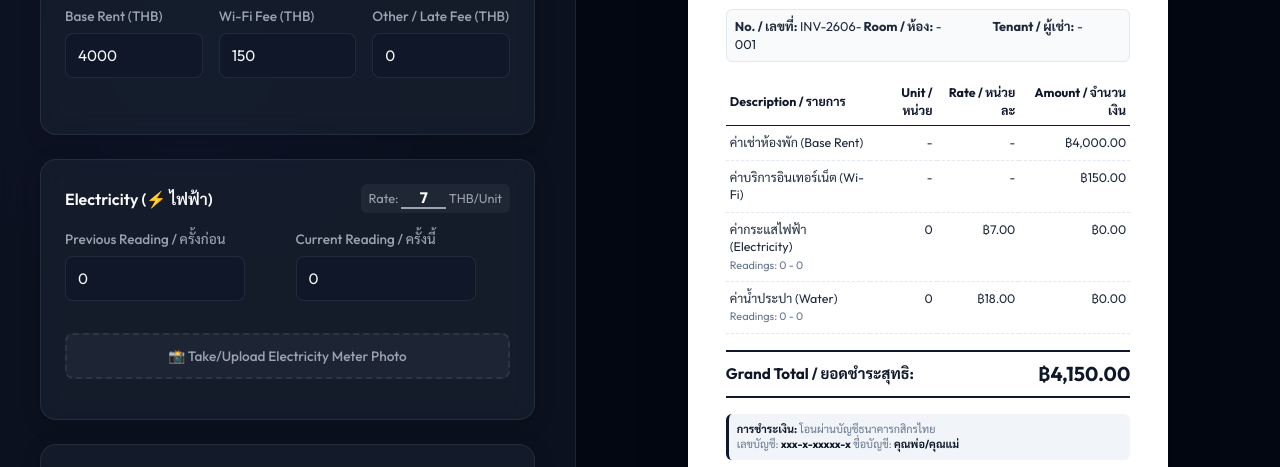
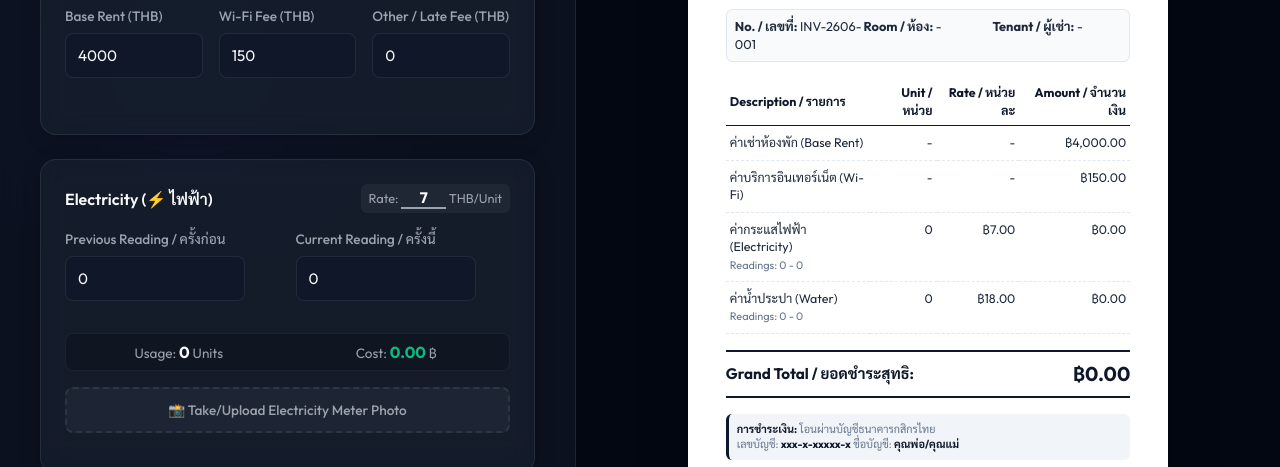
Before and after one commit to neomagic75/thipphachi-billing, a website: page index.html in a window 1280 px wide. Shown: the part 333-800 px from the top of the page. Drawn offline with Linux system fonts and the light colour scheme.

Commit message:
feat: add live inline usage and cost calculation to meter cards

```diff
--- a/app.js
+++ b/app.js
@@ -250,10 +250,16 @@
   const elecUnits = Math.max(0, elecCurr - elecPrev);
   const elecCost = elecUnits * elecRate;
 
-  const waterUnits = Math.max(0, waterCurr - waterPrev);
-  const waterCost = waterUnits * waterRate;
+  const waterUsage = Math.max(0, waterCurr - waterPrev);
+  const waterCost = waterUsage * waterRate;
 
   const grandTotal = baseRent + wifiFee + otherFee + elecCost + waterCost;
+
+  // Render inline card summaries
+  document.getElementById('elec-usage-inline').textContent = elecUnits;
+  document.getElementById('elec-cost-inline').textContent = elecCost.toLocaleString('en-US', {minimumFractionDigits: 2});
+  document.getElementById('water-usage-inline').textContent = waterUsage;
+  document.getElementById('water-cost-inline').textContent = waterCost.toLocaleString('en-US', {minimumFractionDigits: 2});
 
   // Render text values
   document.getElementById('prev-invoice-val').textContent = invoiceNum;
--- a/index.html
+++ b/index.html
@@ -86,6 +86,10 @@
                 <input type="number" id="elec-curr" value="0" oninput="syncPreview()">
               </div>
             </div>
+            <div class="meter-summary-inline">
+              <div class="summary-pill">Usage: <strong id="elec-usage-inline">0</strong> Units</div>
+              <div class="summary-pill highlight-pill">Cost: <strong id="elec-cost-inline">0.00</strong> ฿</div>
+            </div>
             <div class="form-group photo-upload">
               <label class="photo-btn">
                 📸 Take/Upload Electricity Meter Photo
@@ -113,6 +117,10 @@
                 <label for="water-curr">Current Reading / ครั้งนี้</label>
                 <input type="number" id="water-curr" value="0" oninput="syncPreview()">
               </div>
+            </div>
+            <div class="meter-summary-inline">
+              <div class="summary-pill">Usage: <strong id="water-usage-inline">0</strong> Units</div>
+              <div class="summary-pill highlight-pill">Cost: <strong id="water-cost-inline">0.00</strong> ฿</div>
             </div>
             <div class="form-group photo-upload">
               <label class="photo-btn">
--- a/styles.css
+++ b/styles.css
@@ -190,6 +190,32 @@
   font-weight: 600;
   margin-bottom: 1rem;
   color: var(--text-main);
+}
+
+.meter-summary-inline {
+  display: flex;
+  gap: 0.5rem;
+  margin-bottom: 1rem;
+  background: rgba(0, 0, 0, 0.2);
+  padding: 0.5rem;
+  border-radius: 8px;
+  border: 1px solid rgba(255, 255, 255, 0.05);
+}
+
+.summary-pill {
+  flex: 1;
+  text-align: center;
+  font-size: 0.85rem;
+  color: var(--text-muted);
+}
+
+.summary-pill strong {
+  color: var(--text-main);
+  font-size: 1rem;
+}
+
+.highlight-pill strong {
+  color: var(--success);
 }
 
 .card-header {
```
